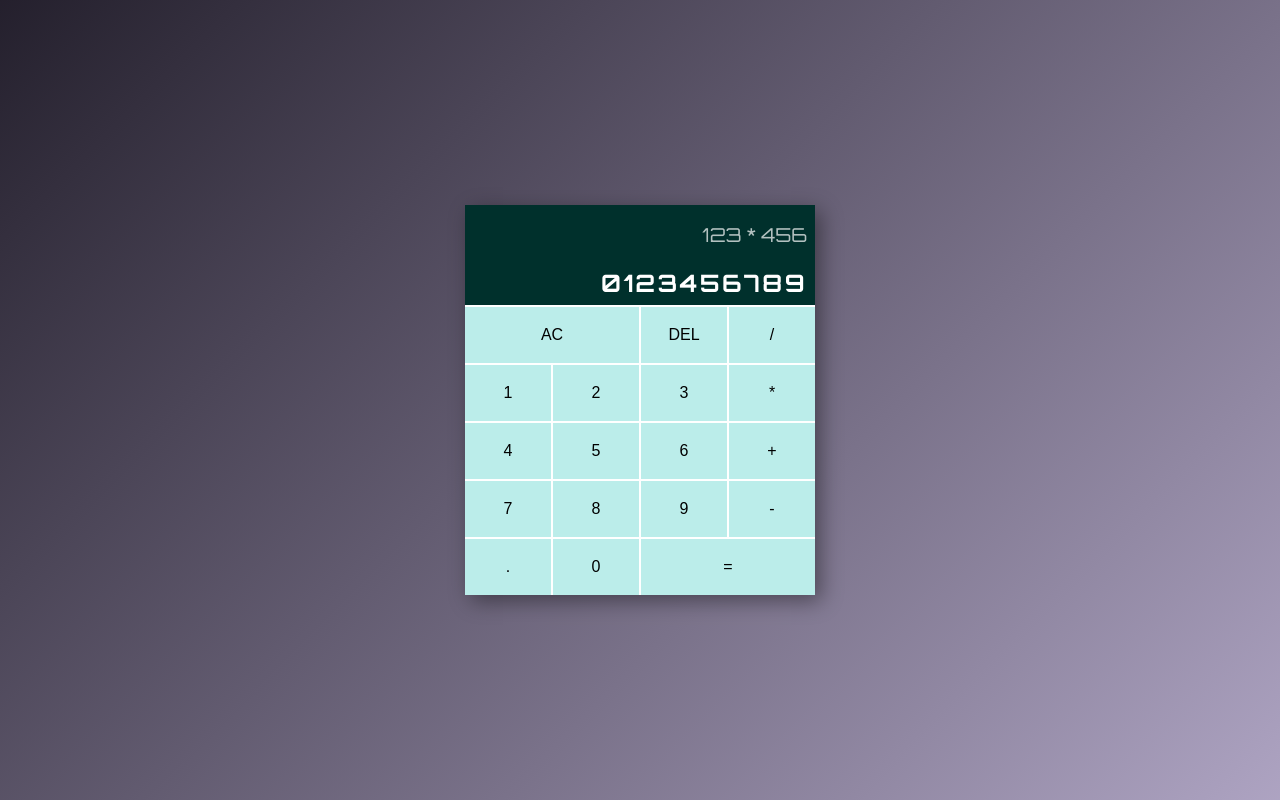
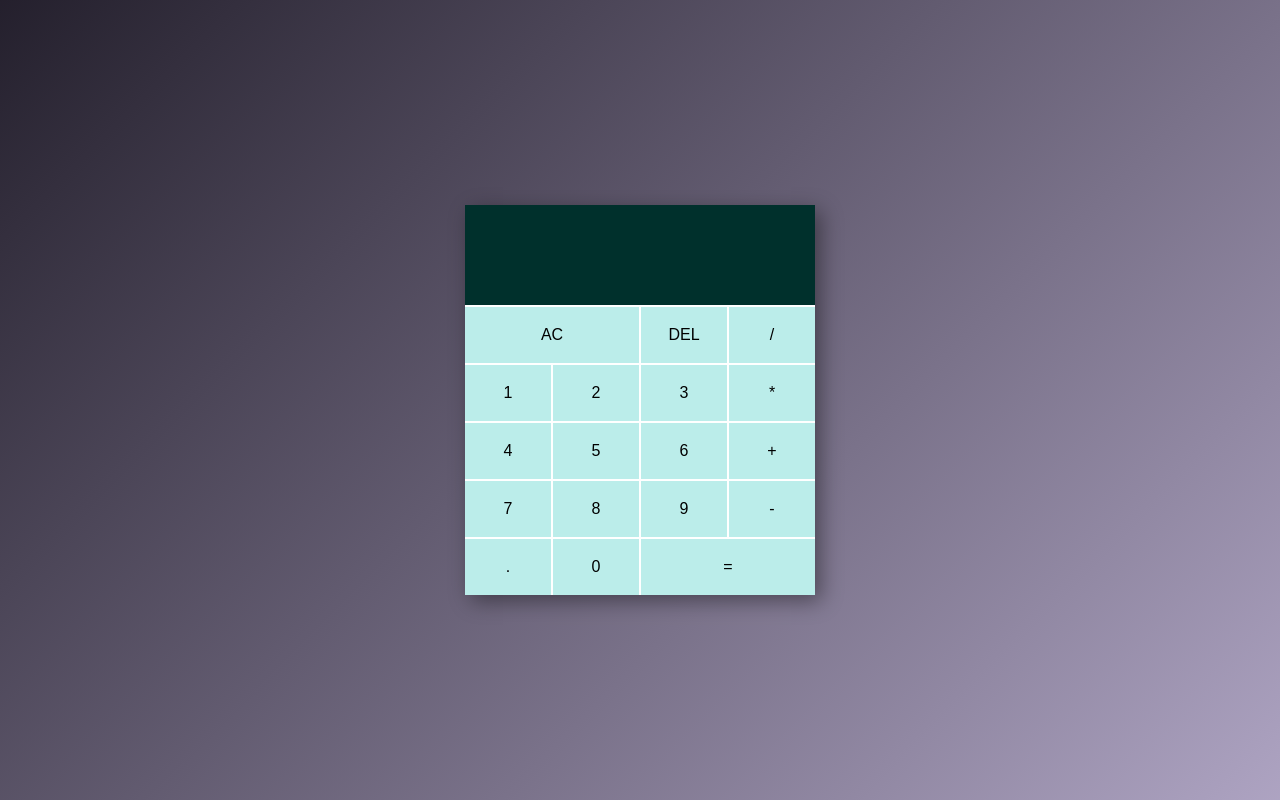
Before and after one commit to daniel-howorth/calculator, a React (Vite) app: page / in a window 1280 px wide. Built offline with nearby package versions, Linux system fonts and the light colour scheme.

Commit message:
display result and entries

```diff
--- a/src/components/Calculator/Calculator.jsx
+++ b/src/components/Calculator/Calculator.jsx
@@ -6,7 +6,6 @@ import Screen from "../Screen";
 function Calculator() {
   const [numberInput, setNumberInput] = React.useState("");
   const [calculation, setCalculation] = React.useState([]);
-  const [lastResult, setLastResult] = React.useState(0);
 
   function enterNumber(value) {
     const nextNumber = `${numberInput}${value}`;
@@ -110,11 +109,12 @@ function Calculator() {
 
   function enterEquals() {
     const nextCalculation = [...calculation, numberInput];
-    setCalculation(nextCalculation);
+    console.log(nextCalculation);
     const calculationStr = nextCalculation.join(" ");
-    const result = eval(calculationStr);
+    const result = String(eval(calculationStr));
     console.log(result);
-    setLastResult(result);
+    setNumberInput(result);
+    setCalculation([]);
   }
 
   function del() {
@@ -133,7 +133,7 @@ function Calculator() {
 
   return (
     <div className={styles.calculator}>
-      <Screen />
+      <Screen displayValue={numberInput} entries={calculation} />
       <Button type="ONE" handleClick={() => enterNumber("1")}>
         1
       </Button>
--- a/src/components/Screen/Screen.jsx
+++ b/src/components/Screen/Screen.jsx
@@ -1,11 +1,12 @@
 import React from "react";
 import styles from "./Screen.module.css";
 
-function Screen() {
+function Screen({ displayValue, entries }) {
+  const entriesStr = entries.join(" ");
   return (
     <div className={styles.screen}>
-      <span className={styles.entries}>123 * 456</span>
-      <span className={styles.display}>0123456789</span>
+      <span className={styles.entries}>{entriesStr}</span>
+      <span className={styles.display}>{displayValue}</span>
     </div>
   );
 }
```
